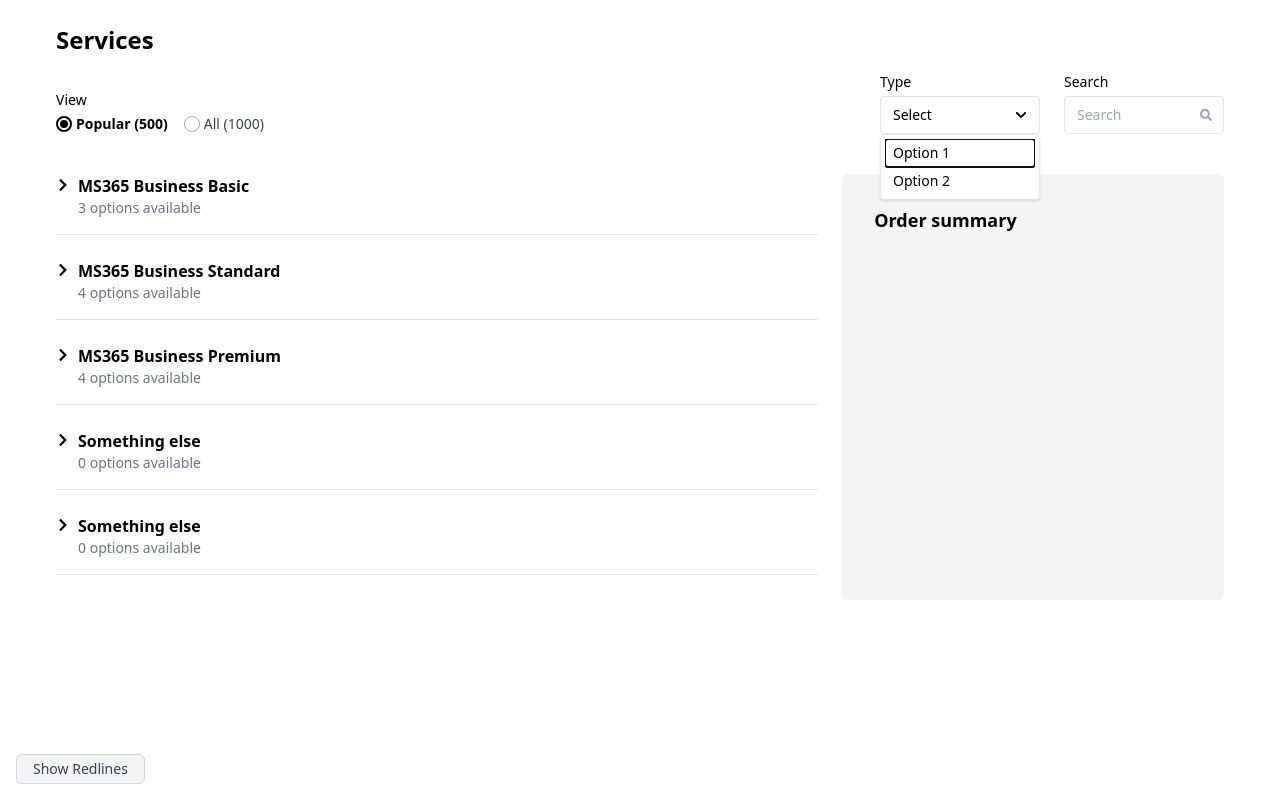
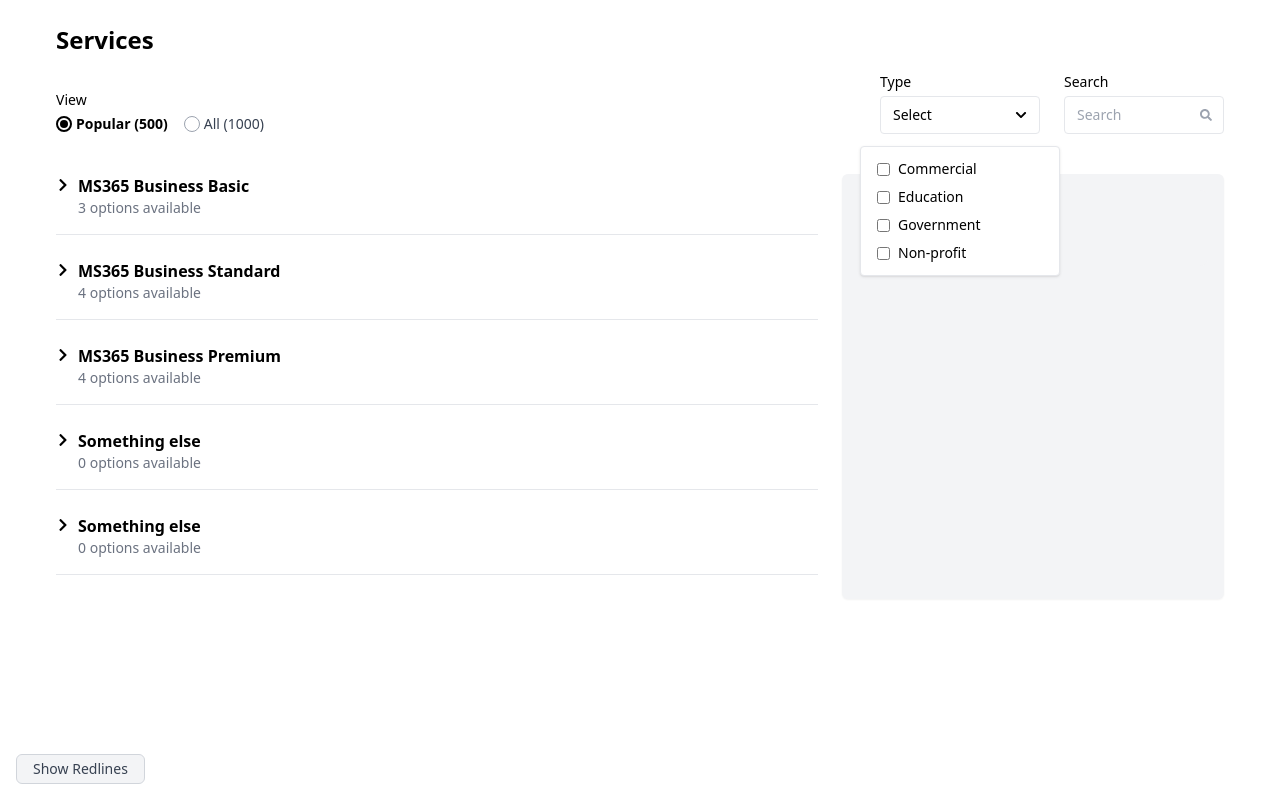
Before and after one commit to ellroberts/bi-directional-v3-public, a React (Vite) app: page / in a window 1280 px wide. Both pictures are taken after a click on the button "Select". Built offline with nearby package versions, Linux system fonts and the light colour scheme.

Commit message:
created new TypeMultiSelect page

```diff
--- a/package.json
+++ b/package.json
@@ -10,6 +10,7 @@
     "preview": "vite preview"
   },
   "dependencies": {
+    "@radix-ui/react-popover": "^1.1.14",
     "@radix-ui/react-radio-group": "^1.3.7",
     "@radix-ui/react-select": "^2.2.5",
     "react": "^19.1.0",
--- a/src/components/TopSection.jsx
+++ b/src/components/TopSection.jsx
@@ -1,41 +1,7 @@
 import React from "react";
 import * as RadioGroup from "@radix-ui/react-radio-group";
-import * as Select from "@radix-ui/react-select";
-import { FaChevronDown, FaSearch } from "react-icons/fa";
-
-// Reusable Select component (no portal)
-export function RadixSelect({ placeholder }) {
-  return (
-    <Select.Root>
-      <Select.Trigger className="inline-flex items-center justify-between px-3 py-2 border rounded text-sm w-[160px]">
-        <Select.Value placeholder={placeholder} />
-        <Select.Icon>
-          <FaChevronDown className="text-xs ml-1" />
-        </Select.Icon>
-      </Select.Trigger>
-
-      <Select.Content
-        className="bg-white border rounded shadow p-1 z-50 min-w-[var(--radix-select-trigger-width)]"
-        position="popper"
-      >
-        <Select.Viewport>
-          <Select.Item
-            value="option-1"
-            className="px-2 py-1 text-sm hover:bg-gray-100 cursor-pointer"
-          >
-            Option 1
-          </Select.Item>
-          <Select.Item
-            value="option-2"
-            className="px-2 py-1 text-sm hover:bg-gray-100 cursor-pointer"
-          >
-            Option 2
-          </Select.Item>
-        </Select.Viewport>
-      </Select.Content>
-    </Select.Root>
-  );
-}
+import { FaSearch } from "react-icons/fa";
+import TypeMultiSelect from "./TypeMultiSelect"; // adjust path if needed
 
 export default function TopSection() {
   return (
@@ -72,7 +38,7 @@ export default function TopSection() {
           {/* Filter by Type */}
           <div>
             <div className="text-sm font-medium mb-1">Type</div>
-            <RadixSelect placeholder="Select" />
+            <TypeMultiSelect />
           </div>
 
           {/* Search Input */}
--- /dev/null
+++ b/src/components/TypeMultiSelect.jsx
@@ -0,0 +1,46 @@
+import React, { useState } from "react";
+import * as Popover from "@radix-ui/react-popover";
+import { FaChevronDown } from "react-icons/fa";
+
+const FILTER_OPTIONS = ["Commercial", "Education", "Government", "Non-profit"];
+
+export default function TypeMultiSelect() {
+  const [selected, setSelected] = useState([]);
+
+  const toggle = (value) => {
+    setSelected((prev) =>
+      prev.includes(value)
+        ? prev.filter((v) => v !== value)
+        : [...prev, value]
+    );
+  };
+
+  return (
+    <Popover.Root>
+      <Popover.Trigger className="inline-flex items-center justify-between px-3 py-2 border rounded text-sm w-[160px]">
+        <span>{selected.length > 0 ? `${selected.length} selected` : "Select"}</span>
+        <FaChevronDown className="text-xs ml-1" />
+      </Popover.Trigger>
+
+      <Popover.Content
+        className="bg-white border rounded shadow p-2 z-50 mt-2 w-[200px]"
+        sideOffset={4}
+      >
+        {FILTER_OPTIONS.map((label) => (
+          <label
+            key={label}
+            className="flex items-center gap-2 py-1 px-2 text-sm hover:bg-gray-100 rounded cursor-pointer"
+          >
+            <input
+              type="checkbox"
+              checked={selected.includes(label)}
+              onChange={() => toggle(label)}
+              className="accent-black"
+            />
+            {label}
+          </label>
+        ))}
+      </Popover.Content>
+    </Popover.Root>
+  );
+}
```
Also changed, not shown: 1 other file (tests, documents, lock files or other folders).
